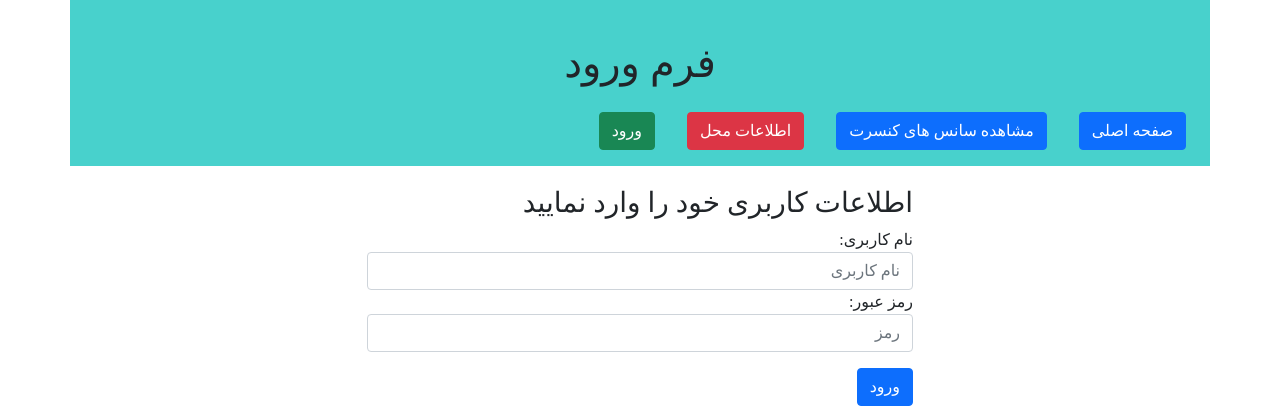
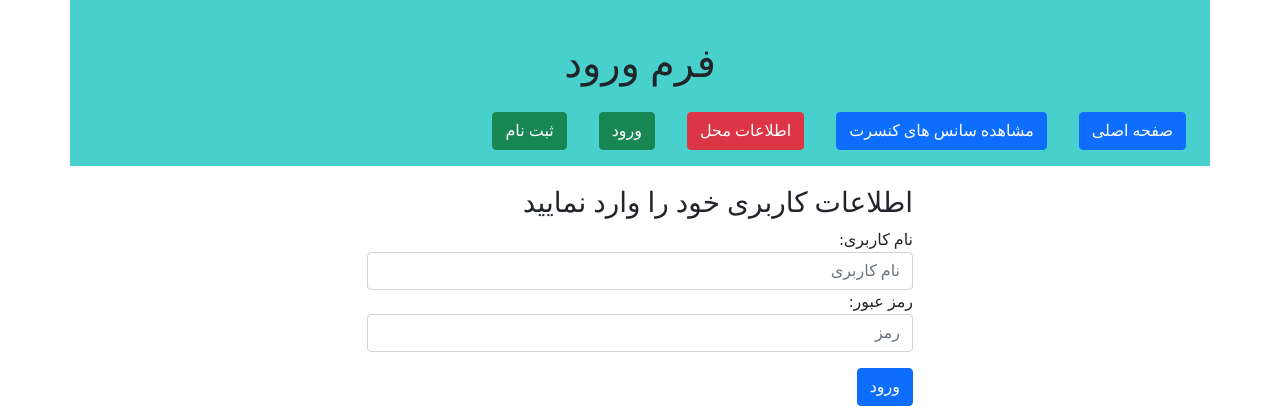
Before and after one commit to mrcod3r-ir/concerts-django, a Django app: page /accounts/login/ in a window 1280 px wide. Shown: the top 420 px of the page. Run offline with Django 3.2, Linux system fonts and the light colour scheme; some libraries are stand-ins or nearby versions; some web fonts are replaced.

Commit message:
p24 3:44 before create forms.py

```diff
--- a/concert/ticketSales/templates/ticketSales/layout.html
+++ b/concert/ticketSales/templates/ticketSales/layout.html
@@ -43,6 +43,9 @@
 					<li class="nav-link">
 						<a class="btn btn-success" href="/accounts/login">ورود</a>
 					</li>
+					<li class="nav-link">
+						<a class="btn btn-success" href="/accounts/profileRegister">ثبت نام</a>
+					</li>
 					{% endif %}
 				</ul>
 			</div>
```
